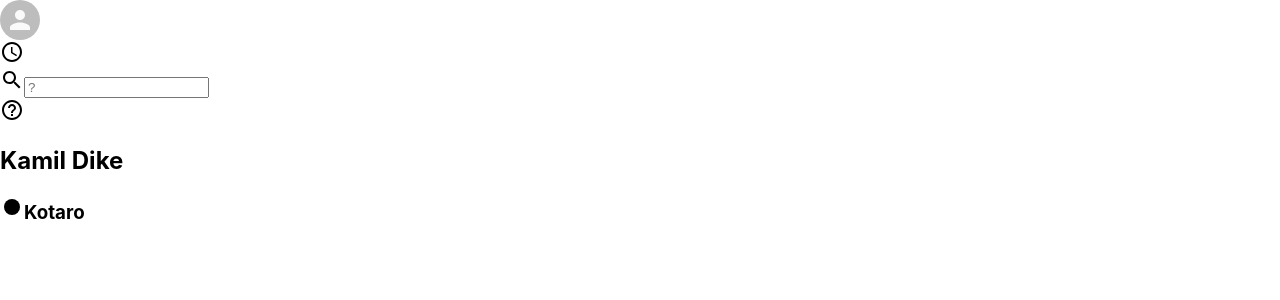
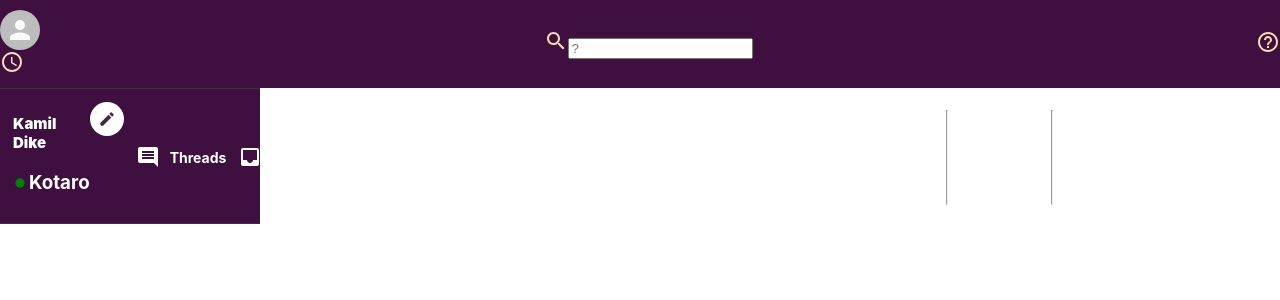
Before and after one commit to KamilDike/SlackClone, a React (Create React App) app: page / in a window 1280 px wide. Shown: the top 300 px of the page. Built offline with nearby package versions, Linux system fonts and the light colour scheme.

Commit message:
Added Sidebar

```diff
--- a/src/App.js
+++ b/src/App.js
@@ -2,6 +2,8 @@
 import './App.css';
 import Header from './components/Header';
 import Sidebar from './components/Sidebar'
+import './components/Header.css'
+import './components/Sidebar.css'
 
 function App() {
   return (
--- a/src/components/Sidebar.css
+++ b/src/components/Sidebar.css
@@ -2,4 +2,42 @@
     background-color: var(--slack-color);
     border-top: 1px solid #49274b;
     max-width: 260px;
+    color: white;
 }
+
+.sidebar__header {
+    display: flex;
+    border-bottom: 1px solid #49274b;
+    padding: 13px;
+    padding-bottom: 10px;
+}
+
+.sidebar__header > .MuiSvgIcon-root {
+    padding: 8px;
+    color: #49274b;
+    font-size: 18px;
+    background-color: white;
+    border-radius: 999PX;
+}
+
+.sidebar__info {
+    flex: 1;
+}
+
+.sidebar__info > h2 {
+    font-size: 15px;
+    font-weight: 900;
+    margin-bottom: 5px;
+}
+
+.sidebar__info > h3 {
+    display: flex;
+    align-items: center;
+}
+
+.sidebar__info > h3 > .MuiSvgIcon-root {
+    font-size: 14px;
+    margin-top: 1px;
+    margin-right: 2px;
+    color: green;
+}
--- a/src/components/Sidebar.js
+++ b/src/components/Sidebar.js
@@ -1,18 +1,40 @@
 import React from 'react'
 import FiberManualRecordIcon from '@material-ui/icons/FiberManualRecord';
+import CreateIcon from '@material-ui/icons/Create';
+import InsertCommentIcon from '@material-ui/icons/InsertComment';
+import SidebarOption from './SidebarOption'
+import InboxIcon from '@material-ui/icons/Inbox';
+import DraftsIcon from '@material-ui/icons/Drafts';
+import BookmarkBorderIcon from '@material-ui/icons/BookmarkBorder';
+import PeopleAltIcon from '@material-ui/icons/PeopleAlt';
+import AppsIcon from '@material-ui/icons/Apps';
+import FileCopyIcon from '@material-ui/icons/FileCopy';
+import ExpandLessIcon from '@material-ui/icons/ExpandLess';
+import ExpandMoreIcon from '@material-ui/icons/ExpandMore';
 
 function Sidebar() {
     return (
         <div className="sidebar">
             <div className="sidebar__header">
                 <div className="sidebar__info">
-                <h2>Kamil Dike</h2>
-                <h3>
-                    <FiberManualRecordIcon/>
-                    Kotaro
-                </h3>
-            </div>
-
+                    <h2>Kamil Dike</h2>
+                    <h3>
+                        <FiberManualRecordIcon />
+                        Kotaro
+                    </h3>
+                </div>
+                <CreateIcon/>
+                <SidebarOption Icon={InsertCommentIcon} title="Threads" />
+                <SidebarOption Icon={InboxIcon} title="Threads" />
+                <SidebarOption Icon={DraftsIcon} title="Threads" />
+                <SidebarOption Icon={BookmarkBorderIcon} title="Threads" />
+                <SidebarOption Icon={PeopleAltIcon} title="Threads" />
+                <SidebarOption Icon={AppsIcon} title="Threads" />
+                <SidebarOption Icon={FileCopyIcon} title="Threads" />
+                <SidebarOption Icon={ExpandLessIcon} title="Threads" />
+                <hr/>
+                <SidebarOption Icon={ExpandMoreIcon} title="Threads" />
+                <hr/>
             </div>
         </div>
     )
--- /dev/null
+++ b/src/components/SidebarOption.css
@@ -0,0 +1,25 @@
+.sidebarOption {
+    display: flex;
+    align-items: center;
+    font-size: 12px;
+    padding-left: 2px;
+    cursor: pointer;
+}
+
+.sidebarOption:hover {
+    opacity: 0.9;
+    background-color: #340e36;
+}
+
+.sidebarOption__icon {
+    padding: 10px;
+    font-size: 15px;
+}
+
+.sidebarOption__channel {
+    padding: 10px;
+}
+
+.sidebarOption__hash {
+    padding: 10px;
+}
--- /dev/null
+++ b/src/components/SidebarOption.js
@@ -0,0 +1,19 @@
+import React from 'react'
+import './SidebarOption.css';
+
+function SidebarOption({ Icon, title }) {
+    return (
+        <div className="sidebarOption">
+            {Icon && <Icon className="sidebarOption__icon"/>}
+            {Icon ? (
+                <h3>{title}</h3>
+            ) : (
+                <h3 className="sidebarOption__hash">
+                # {title}
+                </h3>
+            )}
+        </div>
+    )
+}
+
+export default SidebarOption
```
